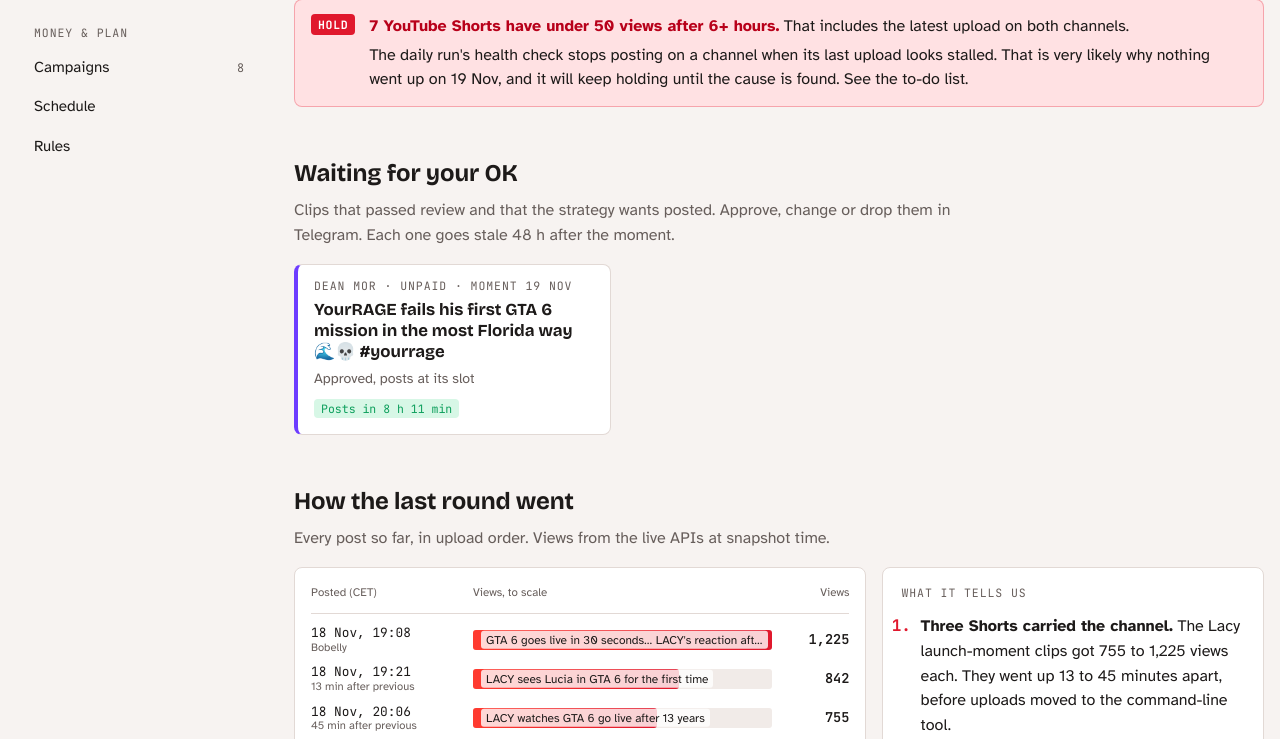
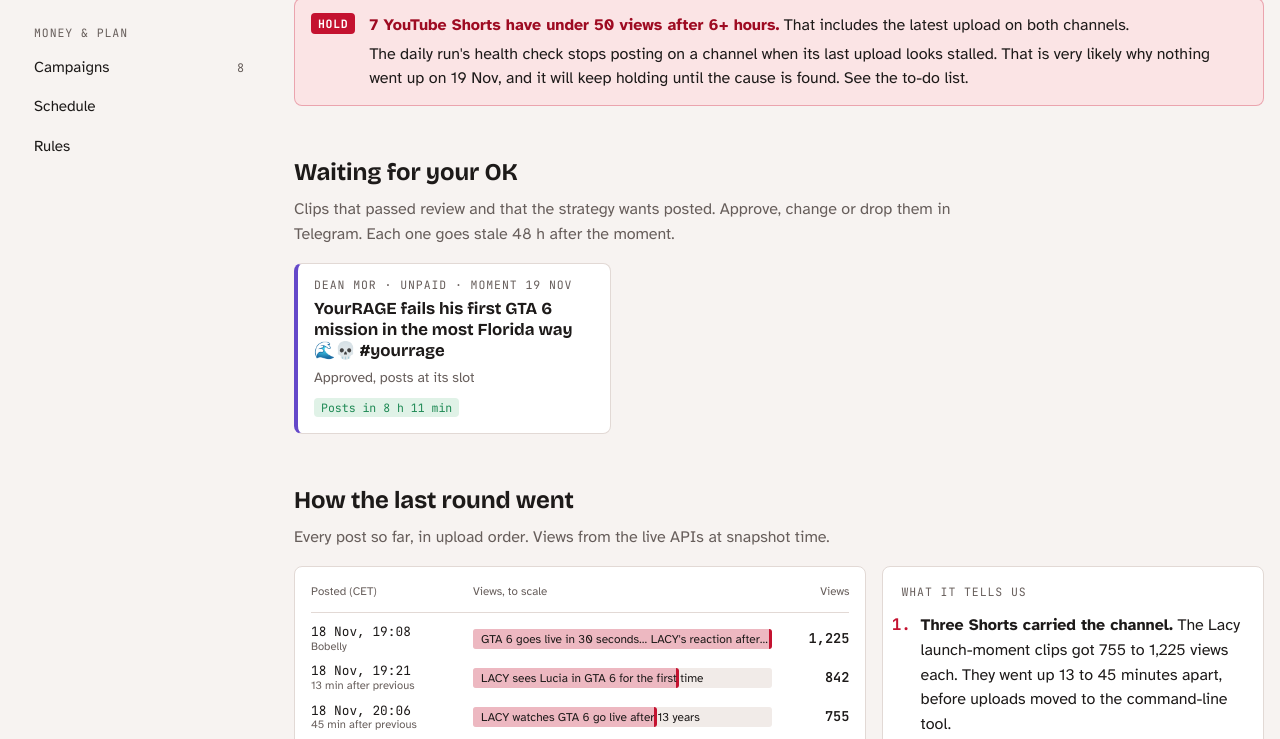
Before and after one commit to VPERMW/bobelly-hq, a plain HTML site: page index.html in a window 1280 px wide. Shown: the part 381-1120 px from the top of the page. Drawn offline with nearby package versions, Linux system fonts and the light colour scheme.

Commit message:
Update Bobelly HQ (2026-11-20 00:54)

```diff
--- a/index.html
+++ b/index.html
@@ -19,22 +19,22 @@
   --ink: #1d1a19;
   --muted: #675e5b;
   --line: #e2d9d5;
-  --accent: #e0182d;
-  --accent-ink: #b8001a;
-  --accent-soft: #ffe1e3;
-  --good: #0d9f5c;
-  --good-soft: #d7f7e6;
-  --warn: #c76a00;
-  --warn-soft: #ffedd1;
-  --bad: #e0182d;
-  --bad-soft: #ffe1e3;
-  --ig: #d6249f;
-  --ig-soft: #fde0f3;
+  --accent: #c41230;
+  --accent-ink: #9e0b22;
+  --accent-soft: #fbe4e5;
+  --good: #1f8a55;
+  --good-soft: #e0f2e7;
+  --warn: #b06a10;
+  --warn-soft: #f9ecd6;
+  --bad: #c41230;
+  --bad-soft: #fbe4e5;
+  --ig: #b8378f;
+  --ig-soft: #f7e3f0;
   --tt: #00b8c4;
-  --violet: #6d3cff;
-  --violet-soft: #ebe4ff;
+  --violet: #6448c9;
+  --violet-soft: #ece8f8;
   --sun: #ffb800;
-  --hot: linear-gradient(100deg, #ff3b30 0%, #e0182d 35%, #d6249f 75%, #6d3cff 100%);
+  --hot: linear-gradient(100deg, #c41230 0%, #b8378f 65%, #6448c9 100%);
   --f-display: "Bricolage Grotesque", "Segoe UI", system-ui, sans-serif;
   --f-body: "Atkinson Hyperlegible", "Segoe UI", system-ui, sans-serif;
   --f-data: "JetBrains Mono", ui-monospace, "SF Mono", Menlo, monospace;
@@ -44,18 +44,18 @@
 @media (prefers-color-scheme: dark) {
   :root:not([data-theme="light"]) {
     --bg: #141011; --surface: #1e191a; --sunk: #2a2224; --ink: #f6f0ee; --muted: #b0a5a2;
-    --line: #3a3133; --accent: #ff4757; --accent-ink: #ff7a85; --accent-soft: #451b21;
-    --good: #2fdc8a; --good-soft: #123222; --warn: #ffad33; --warn-soft: #3a2a10;
-    --bad: #ff4757; --bad-soft: #451b21; --ig: #ff5cc8; --ig-soft: #43183a; --tt: #2de2ec;
-    --violet: #9d7bff; --violet-soft: #2a2050; --sun: #ffc93d; color-scheme: dark;
+    --line: #3a3133; --accent: #ef5a63; --accent-ink: #ff7a85; --accent-soft: #451b21;
+    --good: #5cc68f; --good-soft: #123222; --warn: #e3a64f; --warn-soft: #3a2a10;
+    --bad: #ef5a63; --bad-soft: #451b21; --ig: #e070bb; --ig-soft: #43183a; --tt: #2de2ec;
+    --violet: #9a86e6; --violet-soft: #2a2050; --sun: #ffc93d; color-scheme: dark;
   }
 }
 :root[data-theme="dark"] {
   --bg: #141011; --surface: #1e191a; --sunk: #2a2224; --ink: #f6f0ee; --muted: #b0a5a2;
-  --line: #3a3133; --accent: #ff4757; --accent-ink: #ff7a85; --accent-soft: #451b21;
-  --good: #2fdc8a; --good-soft: #123222; --warn: #ffad33; --warn-soft: #3a2a10;
-  --bad: #ff4757; --bad-soft: #451b21; --ig: #ff5cc8; --ig-soft: #43183a; --tt: #2de2ec;
-  --violet: #9d7bff; --violet-soft: #2a2050; --sun: #ffc93d; color-scheme: dark;
+  --line: #3a3133; --accent: #ef5a63; --accent-ink: #ff7a85; --accent-soft: #451b21;
+  --good: #5cc68f; --good-soft: #123222; --warn: #e3a64f; --warn-soft: #3a2a10;
+  --bad: #ef5a63; --bad-soft: #451b21; --ig: #e070bb; --ig-soft: #43183a; --tt: #2de2ec;
+  --violet: #9a86e6; --violet-soft: #2a2050; --sun: #ffc93d; color-scheme: dark;
 }
 * { box-sizing: border-box; }
 html { -webkit-text-size-adjust: 100%; }
@@ -81,7 +81,7 @@ p { margin: 0; }
   padding: 0 max(16px, env(safe-area-inset-right, 0px)) 0 max(24px, env(safe-area-inset-left, 0px));
   background: var(--surface); border-bottom: 1px solid var(--line);
 }
-.bar::after { content: ""; position: absolute; left: 0; right: 0; bottom: -1px; height: 3px; background: var(--hot); }
+.bar::after { content: ""; position: absolute; left: 0; right: 0; bottom: -1px; height: 2px; background: var(--hot); }
 .logo { display: flex; align-items: center; gap: 10px; text-decoration: none; color: var(--ink); white-space: nowrap; }
 .logo .badge { font: 700 0.8rem/1 var(--f-data); color: #fff; background: var(--hot); padding: 6px 7px; border-radius: 4px; }
 .logo b { font: 800 1.15rem/1 var(--f-display); }
@@ -126,11 +126,11 @@ p { margin: 0; }
 /* Hero */
 .top { display: grid; gap: 18px; scroll-margin-top: calc(var(--bar-h) + 16px); }
 .top h1 { font-size: clamp(1.9rem, 4.4vw, 2.4rem); font-weight: 800; letter-spacing: -0.01em; line-height: 1.12; }
-.top h1 em { font-style: normal; background: var(--hot); -webkit-background-clip: text; background-clip: text; color: transparent; }
+.top h1 em { font-style: normal; color: var(--accent); }
 .lede { color: var(--muted); font-size: 1.05rem; max-width: 66ch; }
 .strip { display: grid; grid-template-columns: repeat(auto-fit, minmax(170px, 1fr)); gap: 10px; }
-.kpi { --k: var(--accent); background: var(--surface); border: 1px solid var(--line); border-top: 4px solid var(--k); border-radius: var(--r); padding: 12px 16px 14px; display: grid; gap: 4px; align-content: start; }
-.kpi .v { color: var(--k); font: 800 1.9rem/1.1 var(--f-display); font-variant-numeric: tabular-nums; }
+.kpi { --k: var(--accent); background: var(--surface); border: 1px solid var(--line); border-top: 3px solid var(--k); border-radius: var(--r); padding: 12px 16px 14px; display: grid; gap: 4px; align-content: start; }
+.kpi .v { font: 800 1.9rem/1.1 var(--f-display); font-variant-numeric: tabular-nums; }
 .kpi .s { font-size: 0.86rem; color: var(--muted); }
 .kpi:nth-child(2) { --k: var(--violet); } .kpi:nth-child(3) { --k: var(--ig); }
 .kpi:nth-child(4) { --k: var(--good); } .kpi:nth-child(5) { --k: var(--warn); }
@@ -159,11 +159,11 @@ p { margin: 0; }
 .bar-row .when small { font-size: 0.7rem; color: var(--muted); }
 .bar-row .gap { color: var(--warn); }
 .track { position: relative; height: 20px; background: var(--sunk); border-radius: 3px; min-width: 0; }
-.fill { position: absolute; inset: 0 auto 0 0; border-radius: 3px; background: linear-gradient(90deg, #ff3b30, var(--accent)); min-width: 2px; }
-.fill.ig { background: linear-gradient(90deg, var(--ig), var(--violet)); }
-.fill.low { background: color-mix(in srgb, var(--accent) 40%, var(--sunk)); }
+.fill { position: absolute; inset: 0 auto 0 0; border-radius: 3px; background: color-mix(in srgb, var(--accent) 30%, var(--surface)); border-right: 3px solid var(--accent); min-width: 3px; }
+.fill.ig { background: color-mix(in srgb, var(--ig) 30%, var(--surface)); border-right-color: var(--ig); }
+.fill.low { background: color-mix(in srgb, var(--accent) 12%, var(--surface)); border-right-color: color-mix(in srgb, var(--accent) 45%, var(--surface)); }
 .track .lbl { position: absolute; left: 8px; top: 50%; transform: translateY(-50%); font-size: 0.74rem; color: var(--ink); white-space: nowrap; overflow: hidden; text-overflow: ellipsis; max-width: calc(100% - 12px); }
-.track .lbl { background: color-mix(in srgb, var(--surface) 80%, transparent); padding: 0 5px; border-radius: 3px; }
+
 .bar-row .v { text-align: right; font-size: 0.85rem; font-weight: 600; }
 .divider { grid-column: 1 / -1; font-size: 0.72rem; color: var(--muted); padding: 6px 0 2px; border-top: 1px dashed var(--line); margin-top: 4px; }
 .notes { padding: 18px; display: grid; gap: 14px; align-content: start; }
@@ -182,7 +182,7 @@ p { margin: 0; }
 .chan-stats .eyebrow { font-size: 0.64rem; }
 .ladder { display: grid; grid-template-columns: repeat(5, 1fr); gap: 3px; }
 .ladder i { height: 6px; border-radius: 2px; background: var(--line); }
-.ladder i.on { background: var(--hot); }
+.ladder i.on { background: var(--accent); }
 .ladder i.now { background: var(--accent); box-shadow: 0 0 0 2px var(--accent-soft); }
 .stage-name { display: flex; justify-content: space-between; gap: 8px; font-size: 0.82rem; }
 .stage-name b { font-family: var(--f-display); }
@@ -218,7 +218,7 @@ tr:last-child td { border-bottom: 0; }
 td .sub { display: block; font-size: 0.76rem; color: var(--muted); }
 .meter { display: grid; gap: 5px; min-width: 190px; }
 .meter .track { height: 8px; }
-.meter .fill { background: linear-gradient(90deg, var(--good), var(--tt)); }
+.meter .fill { background: var(--good); border-right: 0; }
 .meter .row { display: flex; justify-content: space-between; gap: 8px; font-size: 0.76rem; }
 .group-row td { background: var(--sunk); font: 400 0.72rem/1 var(--f-data); letter-spacing: 0.08em; text-transform: uppercase; color: var(--muted); padding: 9px 14px; }
 
@@ -241,7 +241,7 @@ td .sub { display: block; font-size: 0.76rem; color: var(--muted); }
 .countdown { font-size: 0.9rem; }
 .queue { display: grid; grid-template-columns: repeat(auto-fill, minmax(280px, 1fr)); gap: 10px; }
 .qcard { border-left: 4px solid var(--violet); padding: 14px 16px; display: grid; gap: 6px; align-content: start; }
-.qcard.soon { border-color: color-mix(in srgb, var(--accent) 45%, var(--line)); border-left-color: var(--accent); background: linear-gradient(90deg, var(--accent-soft), var(--surface) 60%); }
+.qcard.soon { border-color: color-mix(in srgb, var(--accent) 45%, var(--line)); border-left-color: var(--accent); }
 .qcard b { font-family: var(--f-display); font-size: 1.05rem; line-height: 1.25; }
 .qcard .mono { font-size: 0.74rem; color: var(--muted); overflow-wrap: anywhere; }
 .qcard p { font-size: 0.88rem; color: var(--muted); }
@@ -471,7 +471,7 @@ footer { font-size: 0.78rem; color: var(--muted); display: grid; gap: 4px; borde
         '<span class="v num">' + fmt(p.views) + "</span></div>");
       if (p.platform === "YouTube") prev = p;
     });
-    rows.push('<p class="muted" style="font-size:0.74rem;padding-top:8px">Red: YouTube. Pale red: under 50 views after 6 h. Pink-violet: Instagram. Amber time: under 10 min after the previous upload.</p>');
+    rows.push('<p class="muted" style="font-size:0.74rem;padding-top:8px">Red: YouTube. Faint red: under 50 views after 6 h. Pink: Instagram. Amber time: under 10 min after the previous upload.</p>');
     $("chart").innerHTML = rows.join("");
 
     $("notes").innerHTML = '<span class="eyebrow">What it tells us</span><ol>' +
```
